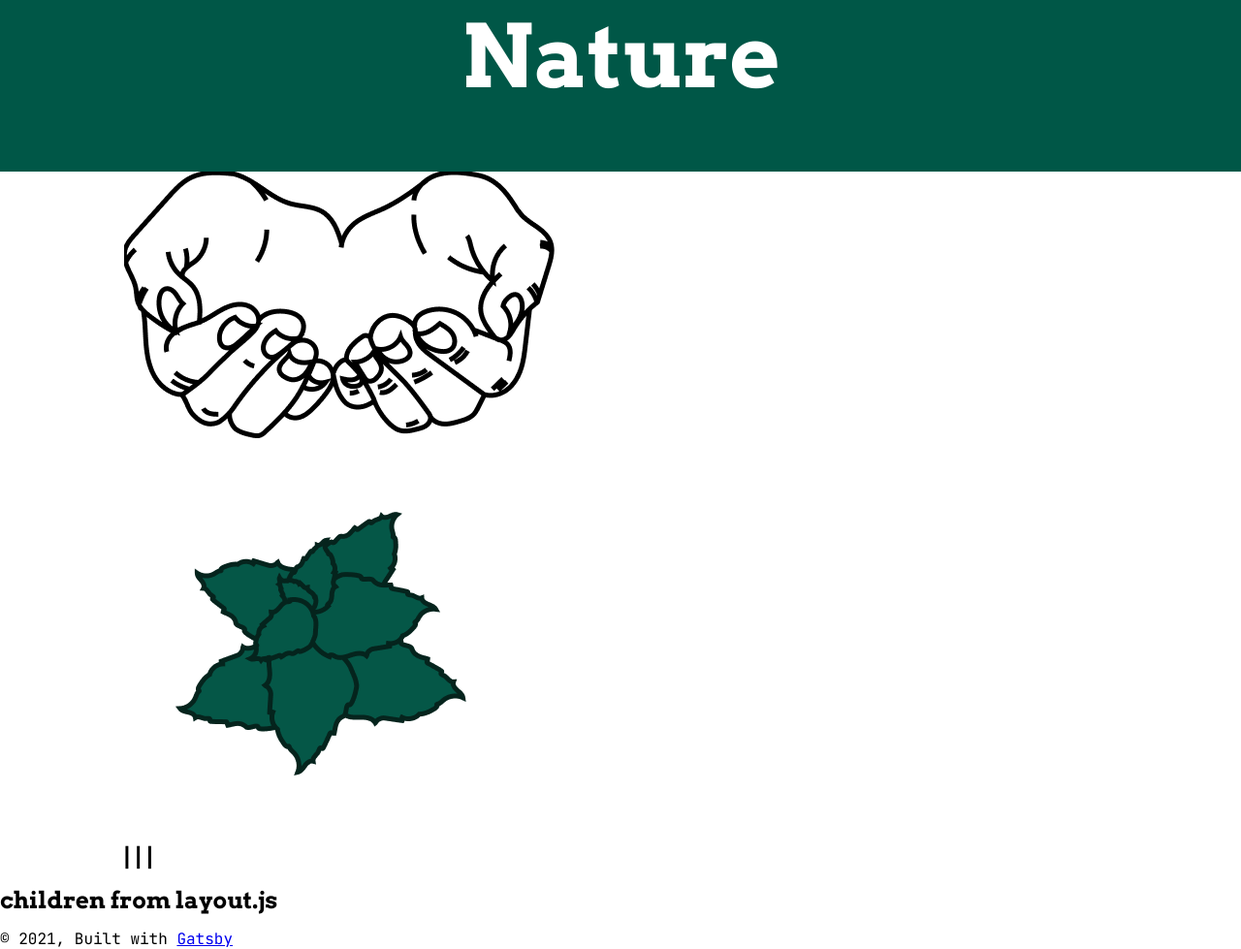
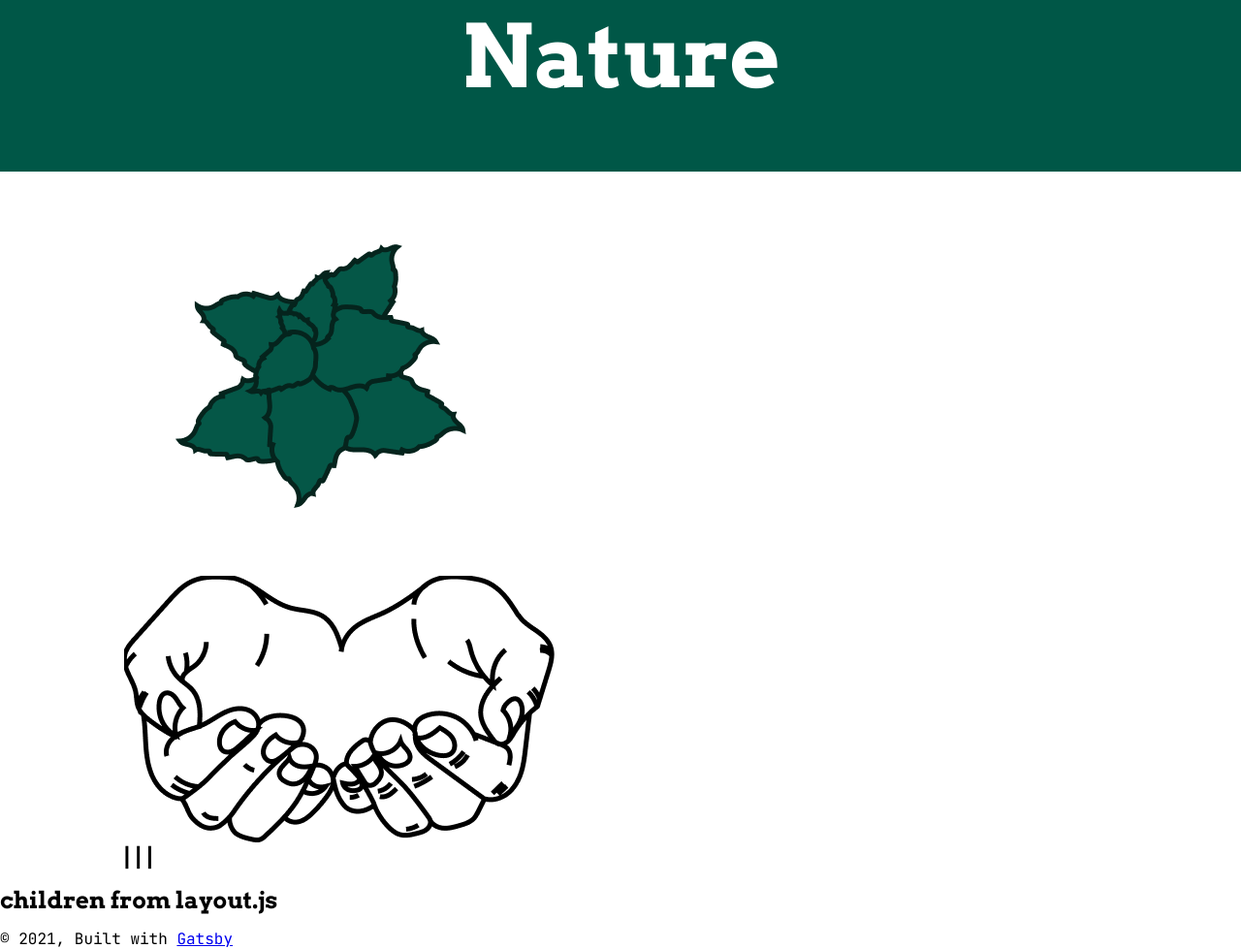
Before and after one commit to omidhq/code-and-collaborate, a Gatsby site: page / in a window 1280 px wide. Shown: the part 775-1754 px from the top of the page at 97% size. Built offline with nearby package versions, Linux system fonts and the light colour scheme; Gatsby itself is replaced by a stand-in of ours.

Commit message:
nature componant

```diff
--- a/src/components/Nature/Nature.js
+++ b/src/components/Nature/Nature.js
@@ -9,22 +9,11 @@ export default function Nature() {
     <>
       <SubHeading className="subheading nature" subHeadingText="Nature" />
       <div className="wrapper">
-        <Parallax
-          offsetYMax={150}
-          offsetYMin={-50}
-          offsetXMax={-40}
-          offsetXMin={20}
-          className="hands"
-        >
+        <Parallax y={[-50, 80]} className="leaves">
+          <StaticImage src="../../images/nature/leaves.png" />
+        </Parallax>
+        <Parallax x={[-50, 80]} className="hands">
           <StaticImage src="../../images/nature/hands.png" />
-        </Parallax>
-        <Parallax
-          offsetYMax={150}
-          offsetYMin={-50}
-          offsetXMax={40}
-          offsetXMin={-20}
-        >
-          <StaticImage src="../../images/nature/leaves.png" />
         </Parallax>
 
         <h2>| | |</h2>
--- a/src/components/style.css
+++ b/src/components/style.css
@@ -23,7 +23,3 @@ header {
   margin: 0 auto;
   position: relative;
 }
-
-.leaves {
-  position: absolute;
-}
```
